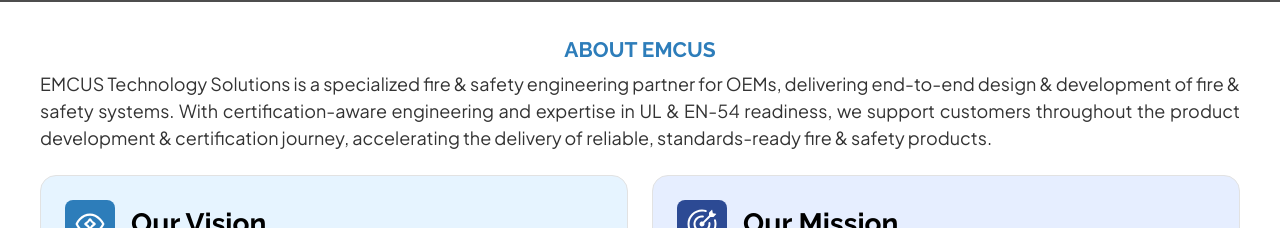
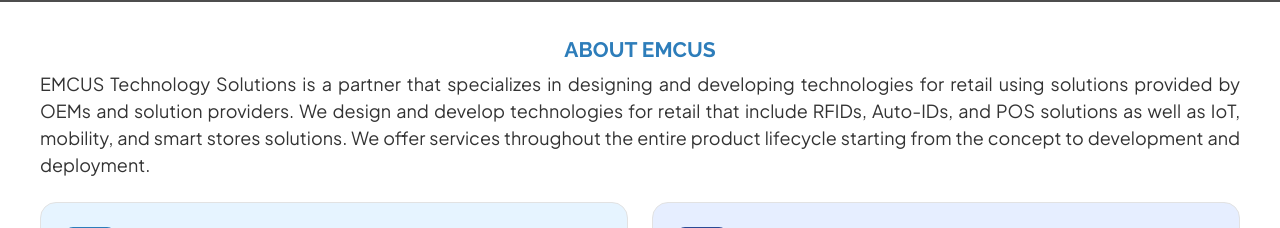
Before and after one commit to Jai-Irkal/emcus-retail, a Next.js app: page /company/about-us in a window 1280 px wide. Shown: the part 688-916 px from the top of the page. Built offline with nearby package versions, Linux system fonts and the light colour scheme; grey boxes are pictures that could not be loaded.

Commit message:
Updated about us wrt retail

```diff
--- a/app/company/about-us/page.tsx
+++ b/app/company/about-us/page.tsx
@@ -45,7 +45,7 @@
         <h1 className="text-[21px] text-[#2D7DBA] font-bold text-center w-full mt-8 px-10">ABOUT EMCUS</h1>
         <div className="w-full flex justify-center mt-1">
           <span className="px-10 text-justify lg:text-[18px] text-[#333333] font-regular">
-            EMCUS Technology Solutions is a specialized fire & safety engineering partner for OEMs, delivering end-to-end design & development of fire & safety systems. With certification-aware engineering and expertise in UL & EN-54 readiness, we support customers throughout the product development & certification journey, accelerating the delivery of reliable, standards-ready fire & safety products.
+            EMCUS Technology Solutions is a partner that specializes in designing and developing technologies for retail using solutions provided by OEMs and solution providers. We design and develop technologies for retail that include RFIDs, Auto-IDs, and POS solutions as well as IoT, mobility, and smart stores solutions. We offer services throughout the entire product lifecycle starting from the concept to development and deployment.
           </span>
         </div>
         <div className="lg:px-10 px-4 mt-6">
```
